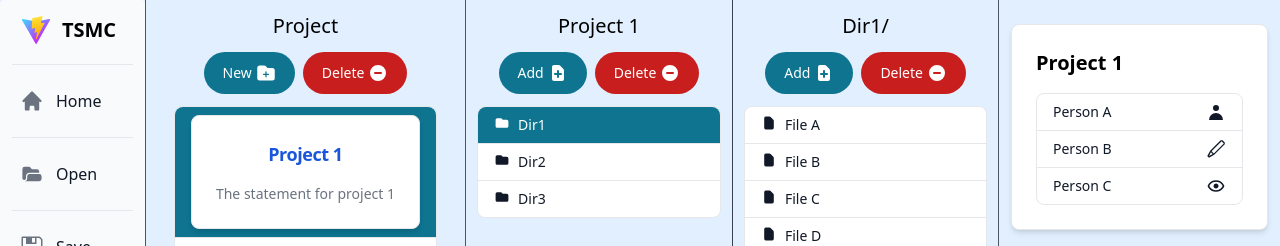
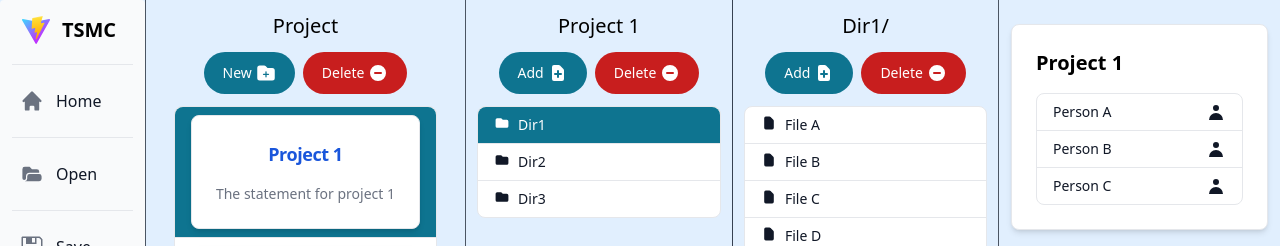
Before and after one commit to cloud-native-documentation/documentation, a React (Vite) app: page /explorer in a window 1280 px wide. Shown: the top 246 px of the page. Built offline with nearby package versions, Linux system fonts and the light colour scheme.

Commit message:
Detail Section to users of the project

```diff
--- a/src/pages/explorer/Detail.tsx
+++ b/src/pages/explorer/Detail.tsx
@@ -99,7 +99,7 @@ const Detail: React.FC<{
           {props.role == "view" && <BiShow className="h-5 w-5" />}
         </div>
         <PermissionModal
-          show={editModal}
+          show={false}
           setShow={setEditModel}
           person={selectName}
           role={role}
@@ -109,15 +109,17 @@ const Detail: React.FC<{
     );
   };
 
+  const users = ["Person A", "Person B", "Person C"];
+
   return (
     <div className="flex grow flex-col items-center py-3">
       <div className="w-11/12 py-3">
         <Card className="dark:bg-blue-400">
           <p className="text-xl font-bold">{props.selectProject}</p>
           <ListGroup>
-            <RoleItem name="Person A" role={"owner"} />
-            <RoleItem name="Person B" role={"edit"} />
-            <RoleItem name="Person C" role={"view"} />
+            {users.map((name) => {
+              return <RoleItem name={name} role={"owner"} />;
+            })}
           </ListGroup>
         </Card>
       </div>
```
